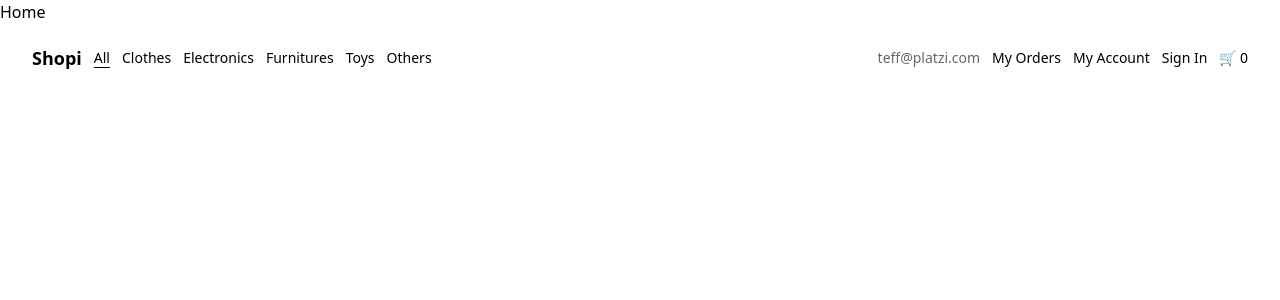
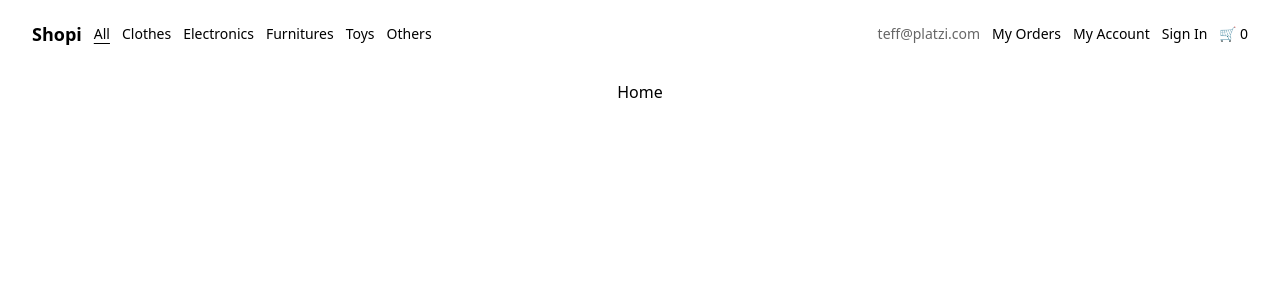
Before and after one commit to Alfonso1954/react-course, a React (Vite) app: page / in a window 1280 px wide. Shown: the top 300 px of the page. Built offline with nearby package versions, Linux system fonts and the light colour scheme.

Commit message:
corresponde a la clase 6, se crea el layout, lo que permite tener las mismas vistas, funciona bien

```diff
--- /dev/null
+++ b/src/Components/Layout/index.jsx
@@ -0,0 +1,5 @@
+const Layout = ({ children }) => {
+  return <div className="flex flex-col items-center mt-20">{children}</div>;
+};
+
+export default Layout;
--- a/src/Components/Navbar/index.jsx
+++ b/src/Components/Navbar/index.jsx
@@ -4,7 +4,8 @@ const Navbar = () => {
   const activeStyle = "underline underline-offset-4";
 
   return (
-    <nav className="flex justify-between items-center fixed z-10 w-full py-5 px-8 text-sm font-light">
+    <nav className="flex justify-between items-center fixed z-10 top-0 w-full py-5 px-8 text-sm font-light">
+      {/* esta linea coloca en posicion horizonatal */}
       <ul className="flex items-center gap-3">
         <li className="font-semibold text-lg">
           <NavLink to="/">Shopi</NavLink>
--- a/src/Pages/Home/index.jsx
+++ b/src/Pages/Home/index.jsx
@@ -1,9 +1,6 @@
+import Layout from "../../Components/Layout";
 function Home() {
-  return (
-    <div className="App" bg="red-500">
-      <h1>Home</h1>
-    </div>
-  );
+  return <Layout>Home</Layout>;
 }
 
 export default Home;
--- a/src/Pages/MyAccount/index.jsx
+++ b/src/Pages/MyAccount/index.jsx
@@ -1,8 +1,9 @@
+import Layout from "../../Components/Layout";
 function MyAccount() {
   return (
-    <div className="App" bg="red-200">
+    <Layout>
       <h1>MyAccount</h1>
-    </div>
+    </Layout>
   );
 }
 
--- a/src/Pages/MyOrder/index.jsx
+++ b/src/Pages/MyOrder/index.jsx
@@ -1,8 +1,9 @@
+import Layout from "../../Components/Layout";
 function MyOrder() {
   return (
-    <div className="App" bg="red-200">
+    <Layout>
       <h1>MyOrder</h1>
-    </div>
+    </Layout>
   );
 }
 
--- a/src/Pages/MyOrders/index.jsx
+++ b/src/Pages/MyOrders/index.jsx
@@ -1,8 +1,9 @@
+import Layout from "../../Components/Layout";
 function MyOrders() {
   return (
-    <div className="App" bg="red-200">
+    <Layout>
       <h1>MyOrders</h1>
-    </div>
+    </Layout>
   );
 }
 
--- a/src/Pages/NotFound/index.jsx
+++ b/src/Pages/NotFound/index.jsx
@@ -1,8 +1,9 @@
+import Layout from "../../Components/Layout";
 function NotFound() {
   return (
-    <div className="App" bg="red-200">
+    <Layout>
       <h1>NotFound</h1>
-    </div>
+    </Layout>
   );
 }
 
--- a/src/Pages/Signin/index.jsx
+++ b/src/Pages/Signin/index.jsx
@@ -1,8 +1,9 @@
+import Layout from "../../Components/Layout";
 function Signin() {
   return (
-    <div className="App" bg="red-200">
+    <Layout>
       <h1>Signin</h1>
-    </div>
+    </Layout>
   );
 }
 
```
